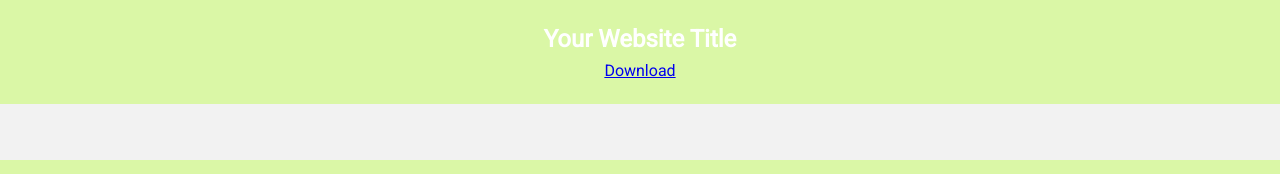
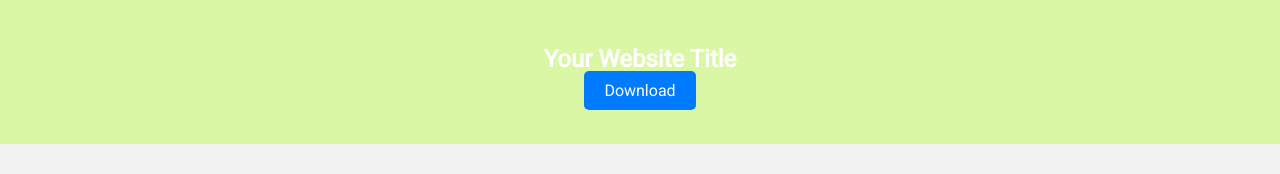
Before and after one commit to Kriparabha/Tribute, a plain HTML site: page index.html in a window 1280 px wide. Shown: the top 174 px of the page. Drawn offline with Linux system fonts and the light colour scheme.

Commit message:
Update style.css

```diff
--- a/style.css
+++ b/style.css
@@ -293,3 +293,26 @@ footer a {
 #pdf{
   background-color: peachpuff;
 }
+
+
+/* Center-align the header content */
+.header-content {
+    text-align: center;
+    padding: 20px;
+}
+
+/* Style the download button */
+.download-button {
+    padding: 10px 20px;
+    background-color: #007bff; /* Change this to your desired button color */
+    color: #fff; /* Text color */
+    text-decoration: none;
+    border: none;
+    border-radius: 5px;
+    cursor: pointer;
+}
+
+/* Hover effect */
+.download-button:hover {
+    background-color: #0056b3; /* Change this to a darker shade for hover effect */
+}
```
